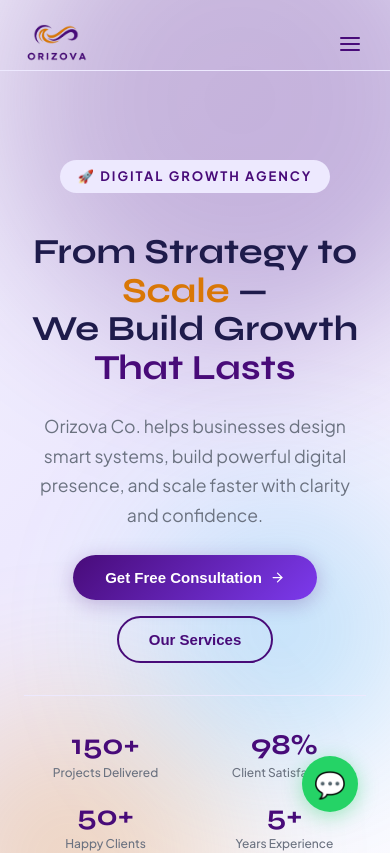
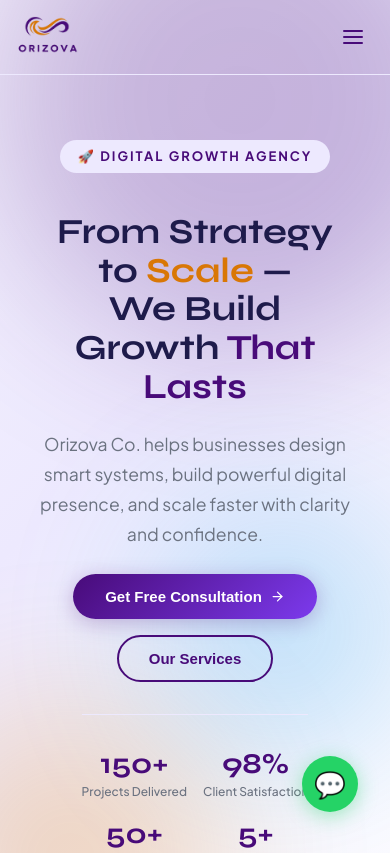
Before and after one commit to Kjain-Code/Orizova, a React (Create React App) app: page / in a window 390 px wide. Shown: the top 853 px of the page. Built offline with nearby package versions, Linux system fonts and the light colour scheme.

Commit message:
Responsive fixes

```diff
--- a/src/components/Hero.css
+++ b/src/components/Hero.css
@@ -6,6 +6,8 @@
   position: relative;
   overflow: hidden;
   padding-top: 100px;
+  width: 100%;
+  max-width: 100%;
 }
 
 .hero-bg-shapes {
--- a/src/components/Navbar.css
+++ b/src/components/Navbar.css
@@ -1,3 +1,7 @@
+/* ===========================
+   NAVBAR
+=========================== */
+
 .navbar {
   position: fixed;
   top: 0;
@@ -16,12 +20,20 @@
   box-shadow: 0 2px 30px rgba(72, 11, 121, 0.10);
 }
 
-.navbar-inner {
-  display: flex;
-  align-items: center;
-  justify-content: space-between;
-  gap: 32px;
+.navbar-inner{
+    width:100%;
+    max-width:1200px;
+    margin:0 auto;
+    padding:0 20px;
+    display:flex;
+    justify-content:space-between;
+    align-items:center;
+    gap:20px;
 }
+
+/* ===========================
+   LOGO
+=========================== */
 
 .navbar-logo {
   display: flex;
@@ -32,17 +44,13 @@
   font-size: 1.4rem;
   color: var(--primary);
   cursor: pointer;
+  flex-shrink: 0;
 }
-img{
-    display: flex;
-  align-items: center;
-  gap: 10px;
-  font-family: 'Syne', sans-serif;
-  font-weight: 800;
-  font-size: 1.4rem;
+
+.navbar-logo img {
   height: 60px;
-  color: var(--primary);
-  cursor: pointer;
+  width: auto;
+  display: block;
 }
 
 .logo-icon {
@@ -54,6 +62,10 @@ img{
 .logo-text span {
   color: var(--gold);
 }
+
+/* ===========================
+   NAV LINKS
+=========================== */
 
 .navbar-links {
   display: flex;
@@ -79,6 +91,10 @@ img{
   background: var(--lavender);
 }
 
+/* ===========================
+   CTA BUTTON
+=========================== */
+
 .navbar-cta {
   display: flex;
   align-items: center;
@@ -89,15 +105,19 @@ img{
   border-radius: 100px;
   font-weight: 700;
   font-size: 14px;
+  white-space: nowrap;
   transition: all 0.3s ease;
-  white-space: nowrap;
-  box-shadow: 0 4px 15px rgba(72,11,121,0.25);
+  box-shadow: 0 4px 15px rgba(72, 11, 121, 0.25);
 }
 
 .navbar-cta:hover {
   transform: translateY(-2px);
-  box-shadow: 0 8px 25px rgba(72,11,121,0.35);
+  box-shadow: 0 8px 25px rgba(72, 11, 121, 0.35);
 }
+
+/* ===========================
+   MENU BUTTON
+=========================== */
 
 .menu-toggle {
   display: none;
@@ -105,23 +125,33 @@ img{
   border: none;
   color: var(--primary);
   cursor: pointer;
-  padding: 4px;
+  width: 45px;
+  height: 45px;
+  align-items: center;
+  justify-content: center;
 }
 
-/* Mobile Menu */
+/* ===========================
+   MOBILE MENU
+=========================== */
+
 .mobile-menu {
   display: none;
   flex-direction: column;
+  position: absolute;
+  top: 100%;
+  left: 0;
+  width: 100%;
   background: white;
-  padding: 0;
+  overflow: hidden;
   max-height: 0;
-  overflow: hidden;
-  transition: all 0.4s ease;
+  transition: max-height 0.4s ease;
   border-top: 1px solid var(--lavender);
+  box-shadow: 0 10px 25px rgba(0, 0, 0, 0.08);
 }
 
 .mobile-menu.open {
-  max-height: 400px;
+  max-height: 500px;
   padding: 16px 24px 24px;
 }
 
@@ -142,28 +172,91 @@ img{
 .mobile-cta {
   display: flex;
   align-items: center;
+  justify-content: center;
   gap: 8px;
-  margin-top: 16px;
+  margin-top: 18px;
   background: linear-gradient(135deg, var(--primary), var(--violet));
   color: white;
   padding: 14px 24px;
   border-radius: 100px;
   font-weight: 700;
   font-size: 15px;
-  justify-content: center;
 }
 
+/* ===========================
+   TABLET
+=========================== */
+
+@media (max-width: 992px) {
+
+  .navbar-links {
+    gap: 4px;
+  }
+
+  .nav-link {
+    padding: 8px 10px;
+    font-size: 13px;
+  }
+
+}
+
+/* ===========================
+   MOBILE
+=========================== */
+
 @media (max-width: 768px) {
+
+  .navbar {
+    padding: 12px 0;
+  }
+
+  .navbar-inner {
+    padding: 0 18px;
+  }
+
+  .navbar-logo img {
+    height: 45px;
+  }
+
+  .logo-text {
+    font-size: 18px;
+  }
+
   .navbar-links,
   .navbar-cta {
     display: none;
   }
 
   .menu-toggle {
-    display: block;
+    display: flex;
   }
 
   .mobile-menu {
     display: flex;
   }
+
 }
+
+/* ===========================
+   SMALL MOBILE
+=========================== */
+
+@media (max-width: 480px) {
+
+  .navbar-inner {
+    padding: 0 15px;
+  }
+
+  .navbar-logo img {
+    height: 40px;
+  }
+
+  .logo-text {
+    font-size: 16px;
+  }
+
+  .mobile-link {
+    font-size: 15px;
+  }
+
+}
--- a/src/index.css
+++ b/src/index.css
@@ -155,3 +155,81 @@ section {
 [data-aos].aos-animate {
   pointer-events: auto;
 }
+/* ===========================
+   RESPONSIVE FIX
+=========================== */
+
+html,
+body,
+#root {
+  width: 100%;
+  overflow-x: hidden;
+}
+
+*,
+*::before,
+*::after {
+  box-sizing: border-box;
+}
+
+img,
+svg,
+video,
+canvas {
+  max-width: 100%;
+  height: auto;
+}
+
+.container {
+  width: min(1200px, calc(100% - 2rem));
+  margin: 0 auto;
+}
+
+section {
+  overflow-x: hidden;
+}
+
+@media (max-width:768px){
+
+  .hero{
+    overflow:hidden;
+    padding-top:90px;
+  }
+
+  .hero-inner{
+    grid-template-columns:1fr !important;
+    gap:40px;
+    padding:40px 20px !important;
+  }
+
+  .hero-content{
+    width:100%;
+    text-align:center;
+    align-items:center;
+  }
+
+  .hero-title{
+    font-size:2.3rem;
+    line-height:1.2;
+  }
+
+  .hero-desc{
+    max-width:100%;
+    font-size:16px;
+  }
+
+  .hero-btns{
+    justify-content:center;
+    width:100%;
+  }
+
+  .hero-stats{
+    grid-template-columns:repeat(2,1fr);
+    gap:20px;
+  }
+
+  .hero-visual{
+    display:none !important;
+  }
+
+}
```
